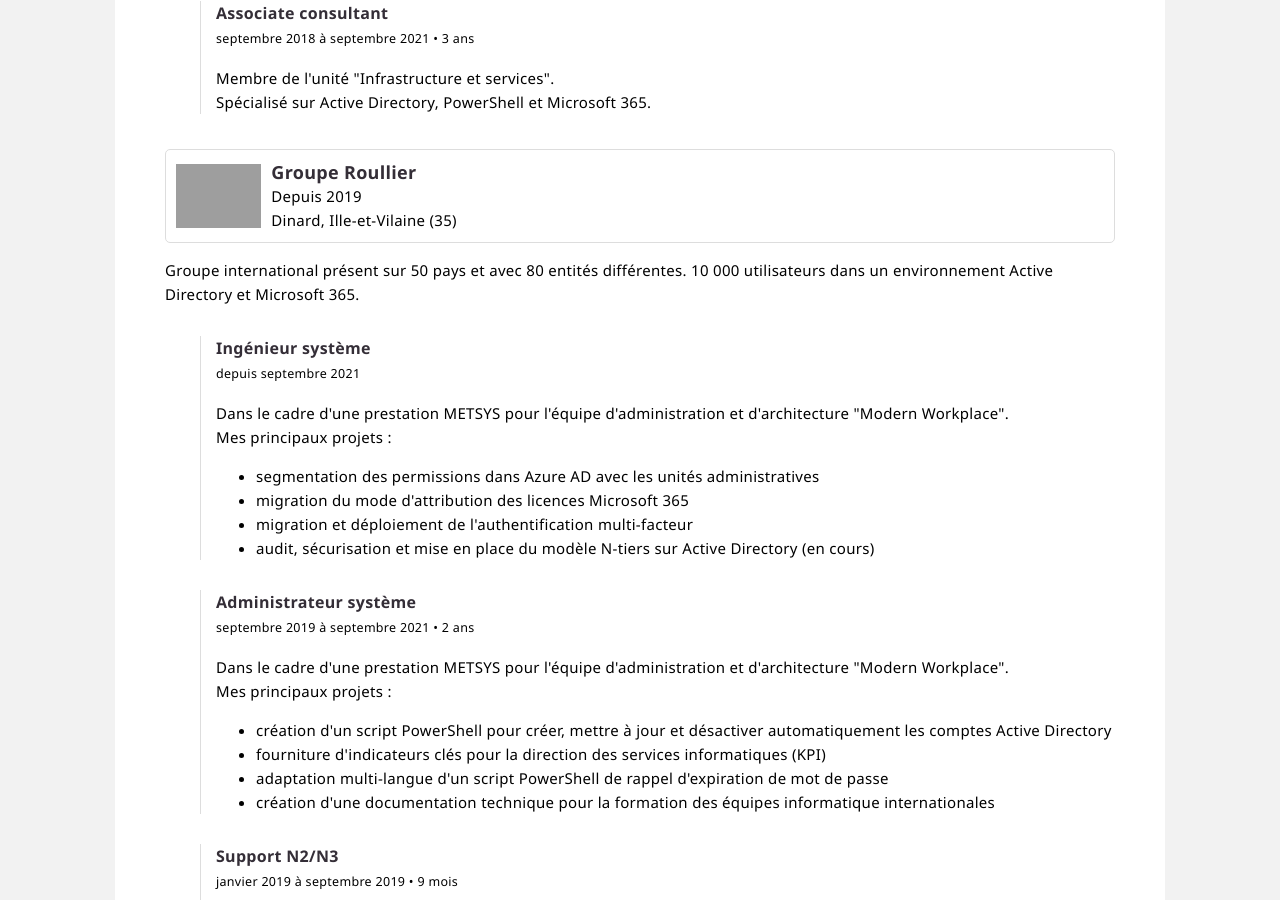
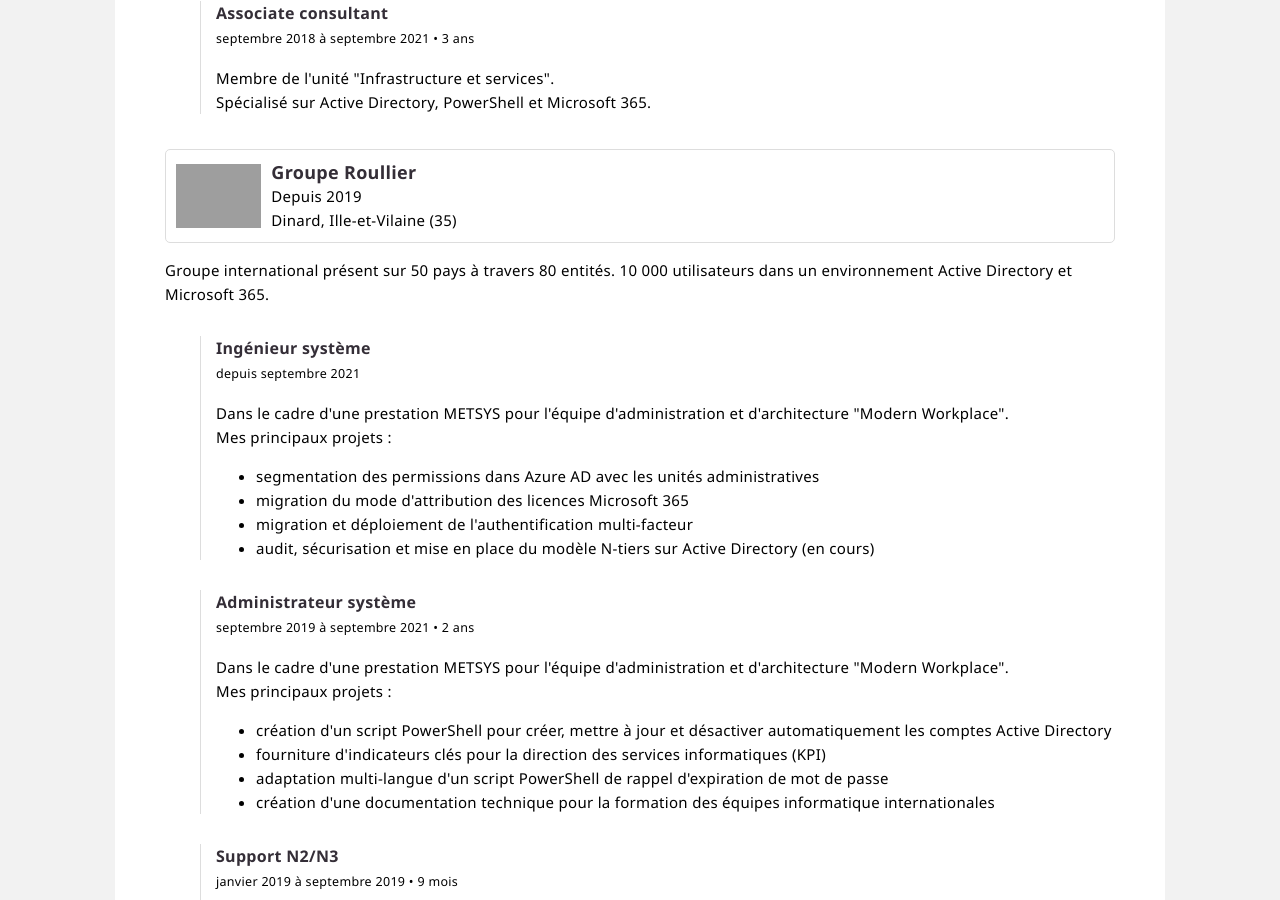
Before and after one commit to leobouard/leobouard.github.io, a Jekyll site: the page built from cv.md, in a window 1280 px wide and 900 px high, scrolled down 1314 px. Built offline with Jekyll 4.4.1, drawn with Linux system fonts in a browser that asks for light colours; some web fonts are replaced; grey boxes are pictures that could not be loaded.

Commit message:
Update cv.md

```diff
--- a/cv.md
+++ b/cv.md
@@ -122,7 +122,7 @@
             </div>
         </div>
         <div>
-            <p>Groupe international présent sur 50 pays et avec 80 entités différentes. 10 000 utilisateurs dans un environnement Active Directory et Microsoft 365.</p>
+            <p>Groupe international présent sur 50 pays à travers 80 entités. 10 000 utilisateurs dans un environnement Active Directory et Microsoft 365.</p>
         </div>
         <div class="experience">
             <h4>Ingénieur système</h4>
```
